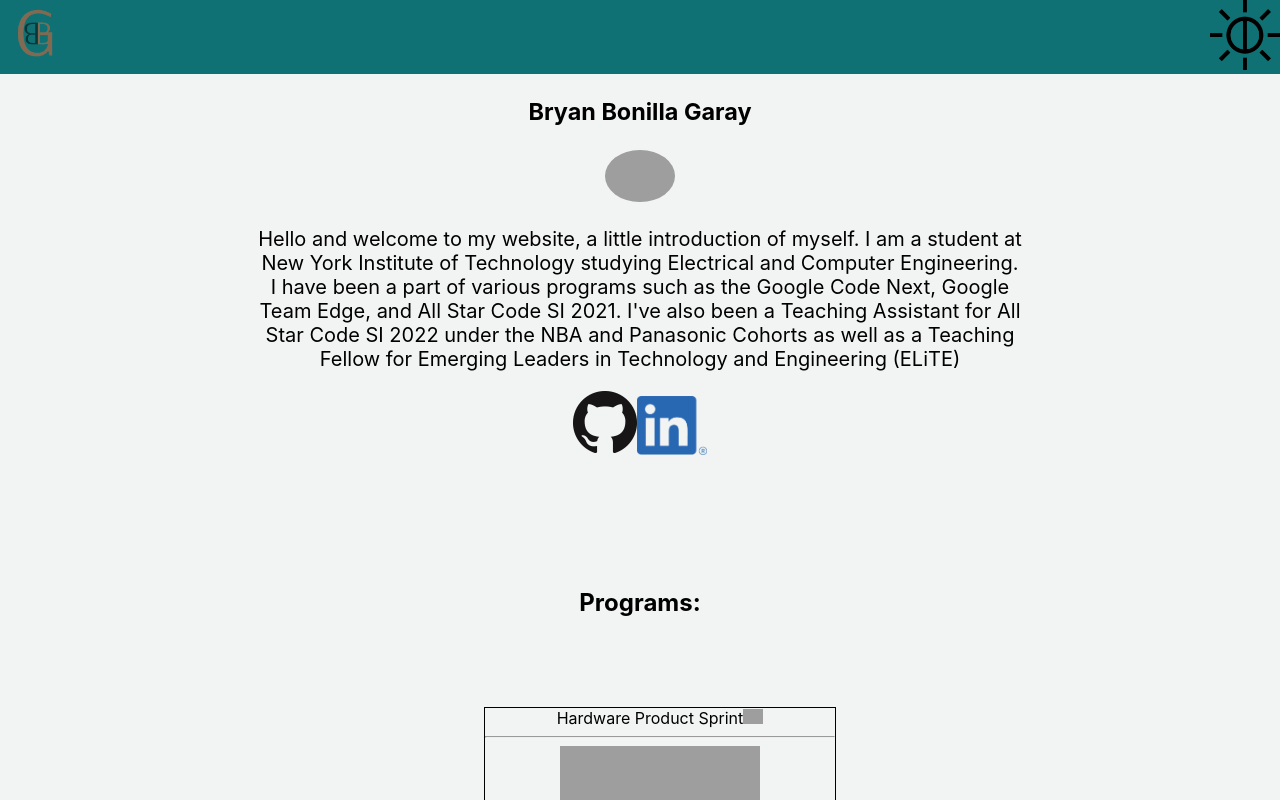
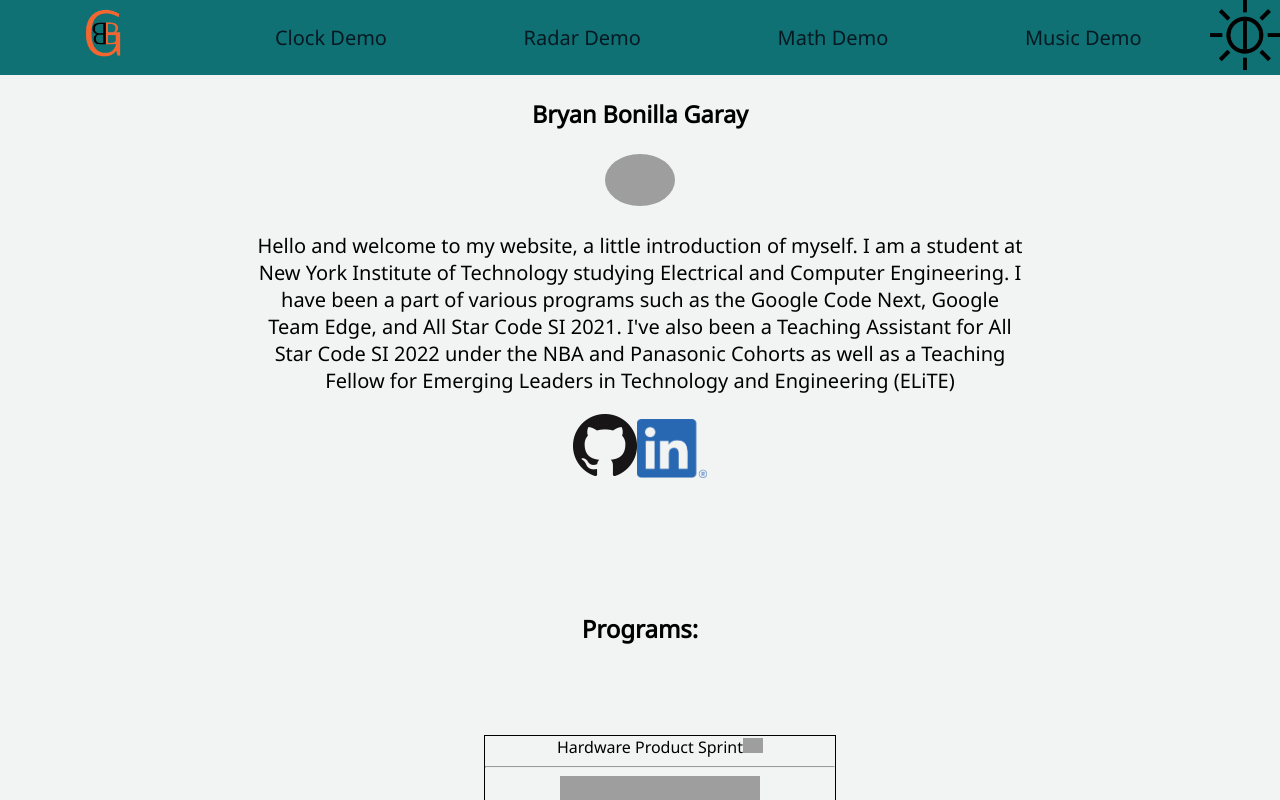
Before and after one commit to bryang229/personal-page, a React (Create React App) app: page / in a window 1280 px wide. Shown: the top 800 px of the page. Built offline with nearby package versions, Linux system fonts and the light colour scheme; grey boxes are pictures that could not be loaded.

Commit message:
Added Responsive Navbar!

```diff
--- a/public/index.html
+++ b/public/index.html
@@ -8,7 +8,11 @@
         content="Web site created using create-react-app"
       />
       <title>Bryang229</title>
-    </head>
+      <link rel="preconnect" href="https://fonts.googleapis.com">
+<link rel="preconnect" href="https://fonts.gstatic.com" crossorigin>
+<link rel="preconnect" href="https://fonts.googleapis.com">
+<link rel="preconnect" href="https://fonts.gstatic.com" crossorigin>
+<link href="https://fonts.googleapis.com/css2?family=Noto+Sans:ital,wght@0,400;1,300&display=swap" rel="stylesheet">    </head>
     <body  id="container" class="darkMode">
       <noscript>You need to enable JavaScript to run this app.</noscript>
       <div id="root"></div>
--- a/src/App.css
+++ b/src/App.css
@@ -1,3 +1,7 @@
+body{
+  font-family: 'Noto Sans', sans-serif;
+}
+
 .App {
   text-align: center;
 }
@@ -6,8 +10,12 @@
   display:flex;
   justify-content: space-between;
   background-color:#0f7173; /* Nav color */
+  align-items: center;
 }
+.navItem{
+  font-size: 20px;
 
+}
 a{
   text-decoration:none;
   color:#051923;
@@ -68,3 +76,56 @@ nav img:hover, a:hover{
 #bryanDiv {
   margin-bottom:10%;
 }
+
+.sideMenu {
+  display: none;
+  cursor: pointer;
+}
+
+#sideMenuItems{
+
+ border: 1px solid black;
+ border-radius: 5px;
+
+}
+
+.bar1, .bar2, .bar3 {
+  width: 35px;
+  height: 5px;
+  background-color: #333;
+  margin: 6px 0;
+  transition: 0.4s;
+}
+
+.change .bar1 {
+  -webkit-transform: rotate(-45deg) translate(-9px, 6px);
+  transform: rotate(-45deg) translate(-9px, 6px);
+}
+
+.change .bar2 {opacity: 0;}
+
+.change .bar3 {
+  -webkit-transform: rotate(45deg) translate(-8px, -8px);
+  transform: rotate(45deg) translate(-8px, -8px);
+}
+
+#horiMenu{
+  display: flex;
+  width: 100%;
+  justify-content: space-around;
+  align-items: center;
+}
+
+.hide{
+  display: none;
+}
+
+@media only screen and (max-width: 1000px){
+  .sideMenu {
+    display: inline-block;
+    cursor: pointer;
+  }
+  #horiMenu{
+    display: none;
+  }
+}
--- a/src/App.tsx
+++ b/src/App.tsx
@@ -40,12 +40,80 @@ const changeDisplayMode = (mode: boolean) => {
     }
 }
 
+
+
 const Navbar = () => {
+    function myFunction(e : any) {
+        e.preventDefault();
+        let div = document.getElementById(`sideMenuItems`);
+        div?.classList.toggle("hide");
+        document.querySelector(".sideMenu")?.classList.toggle("change");
+
+      }
+
+
+
     let darkMode = false;
     return (
         <nav id={"navbar"}>
+
+<div className="sideMenu" onClick={myFunction}>
+  <div className="bar1"></div>
+  <div className="bar2"></div>
+  <div className="bar3"></div>
+  <div className = "hide" id ="sideMenuItems">
+  <a href = "/">
+            <img id={"logo"} alt={"logo"} width={70} height={70} src={logo}/></a>
+            <hr/>
+            <a target="_blank" href = "https://bryang229.github.io/8x8Demo/">
+                <div className = "navItem">
+                    Clock Demo
+                </div>
+            </a>
+            <hr/>
+            <a target="_blank" href = "https://demo.bryang229.com">
+                <div className = "navItem">
+                    Radar Demo
+                </div>
+            </a>
+            <hr/>
+            <a target="_blank" href = "https://math.bryang229.com">
+                <div className = "navItem">
+                    Math Demo
+                </div>
+            </a>
+            <hr/>
+            <a target="_blank" href = "https://music.bryang229.com/">
+                <div className = "navItem">
+                    Music Demo
+                </div>
+            </a>
+        </div>
+</div>
+        <div id ="horiMenu">
             <a href = "/">
             <img id={"logo"} alt={"logo"} width={70} height={70} src={logo}/></a>
+            <a target="_blank" href = "https://bryang229.github.io/8x8Demo/">
+                <div className = "navItem">
+                    Clock Demo
+                </div>
+            </a>
+            <a target="_blank" href = "https://demo.bryang229.com">
+                <div className = "navItem">
+                    Radar Demo
+                </div>
+            </a>
+            <a target="_blank" href = "https://math.bryang229.com">
+                <div className = "navItem">
+                    Math Demo
+                </div>
+            </a>
+            <a target="_blank" href = "https://music.bryang229.com/">
+                <div className = "navItem">
+                    Music Demo
+                </div>
+            </a>
+            </div>
             <div onClick={() => {
                 darkMode = !darkMode;
                 // @ts-ignore
@@ -57,6 +125,7 @@ const Navbar = () => {
                 <img width={"70px"} id={"darkMode"} src={light} />
 
             </div>
+
         </nav>
     );
 };
@@ -93,12 +162,12 @@ function App() {
     return (
         <div className="App darkMode">
             <Navbar />
-            <body className={"darkMode"}>
+            <main className={"darkMode"}>
                 <IntroToBryan githubLogo={githubLogo} githubLink={"https://github.com/bryang229"} imgOfBryan={bryan} bryanDesc={bryanDesc}
                     linkedInLogo={linkedInLogo} linkedInLink={"https://linkedin.com/in/bryang229"} resumeImg={resume} />
                 <h2>Programs:</h2>
                 <div id="programs">
-                    <ProjectElement title="Hardware Product Sprint" id="hps" preview={"https://github.com/bryang229/HPS-Work/blob/main/Clock%20CAD%20&%20Code/Clock/Clock%20raytracing.jpg?raw=true"} link="https://www.clock.bryang229.com/"
+                    <ProjectElement title="Hardware Product Sprint" id="hps" preview={"https://github.com/bryang229/HPS-Work/blob/main/Clock%20CAD%20&%20Code/Clock/Clock%20raytracing.jpg?raw=true"} link="https://bryang229.github.io/8x8Demo/"
                     desc={hpsDesc} scale={[300, 400]} />
                 </div>
 
@@ -108,7 +177,7 @@ function App() {
                     <ProjectElement title="React Math App" id={"mathwebapp"} preview={mathWebapp} link={"https://math.bryang229.com"} desc={mathDesc} scale={[300, 350]} />
                     <ProjectElement title="Music-next" id="music-next" preview={musicNext} link="https://music.bryang229.com" desc={musicDesc} scale={[300, 350]} />
                 </div>
-            </body>
+            </main>
             <br/>
             <footer>
                 <a target="_blank" href="https://icons8.com/icon/zIyGTkovhPNm/up-arrow">Up Arrow & Down Arrow</a> icon by <a target="_blank" href="https://icons8.com">Icons8</a>
```
